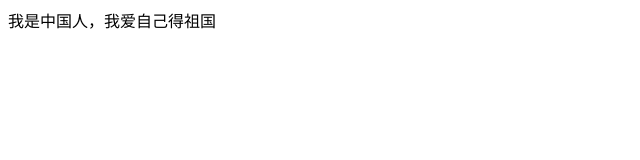
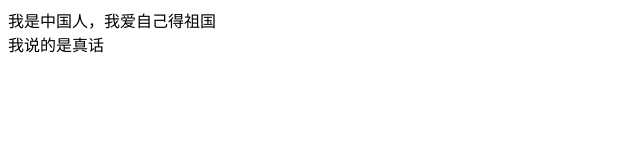
Before and after one commit to pzkc/test007, a plain HTML site: page index.html in a window 1280 px wide. Shown: the whole page, without its empty margins (0-640 px from the left). Drawn offline with Linux system fonts and the light colour scheme.

```diff
--- a/index.html
+++ b/index.html
@@ -6,5 +6,6 @@
 </head>
 <body>
 	<div>我是中国人，我爱自己得祖国</div>
+	<div>我说的是真话</div>
 </body>
 </html>
```
